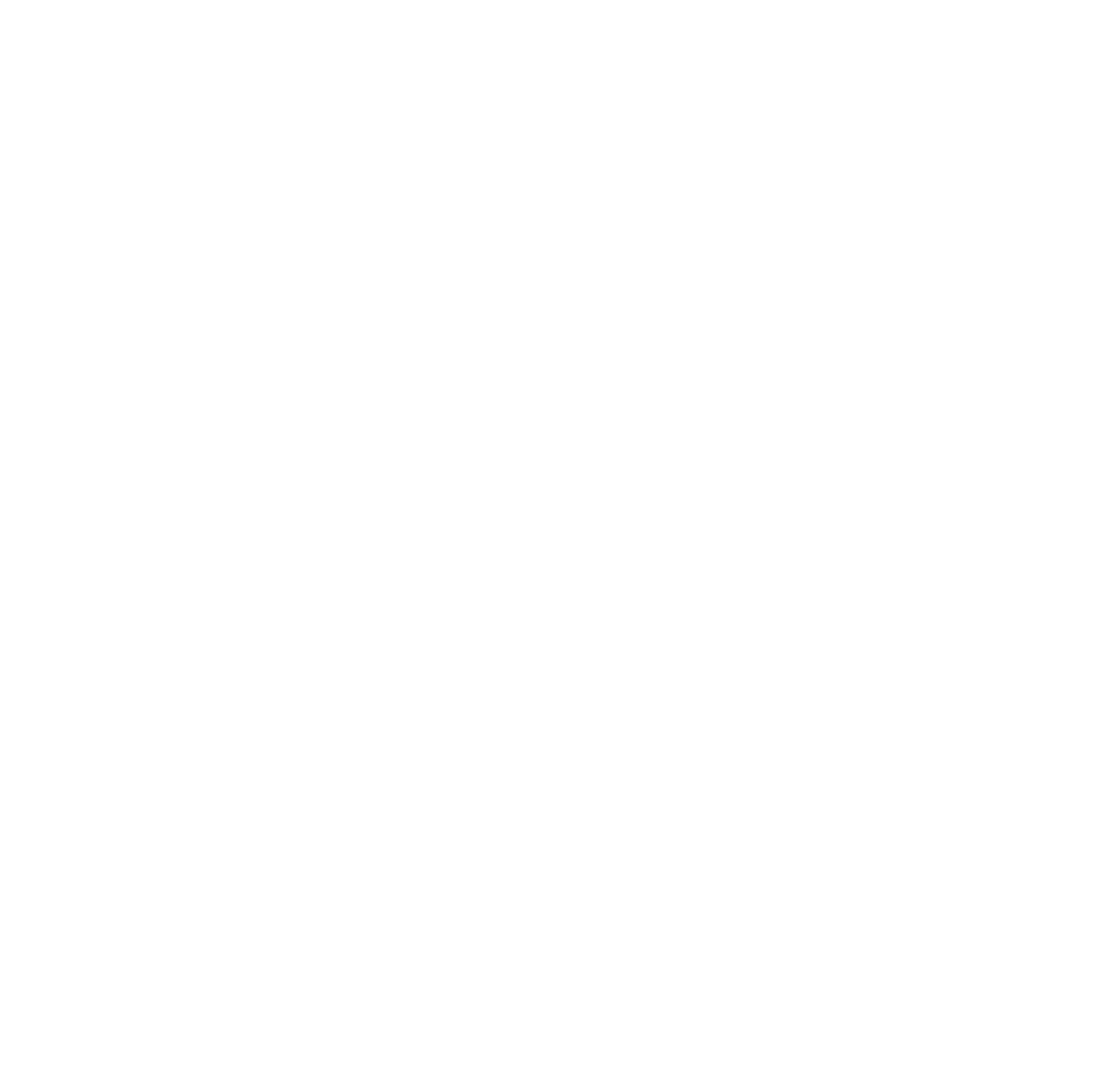
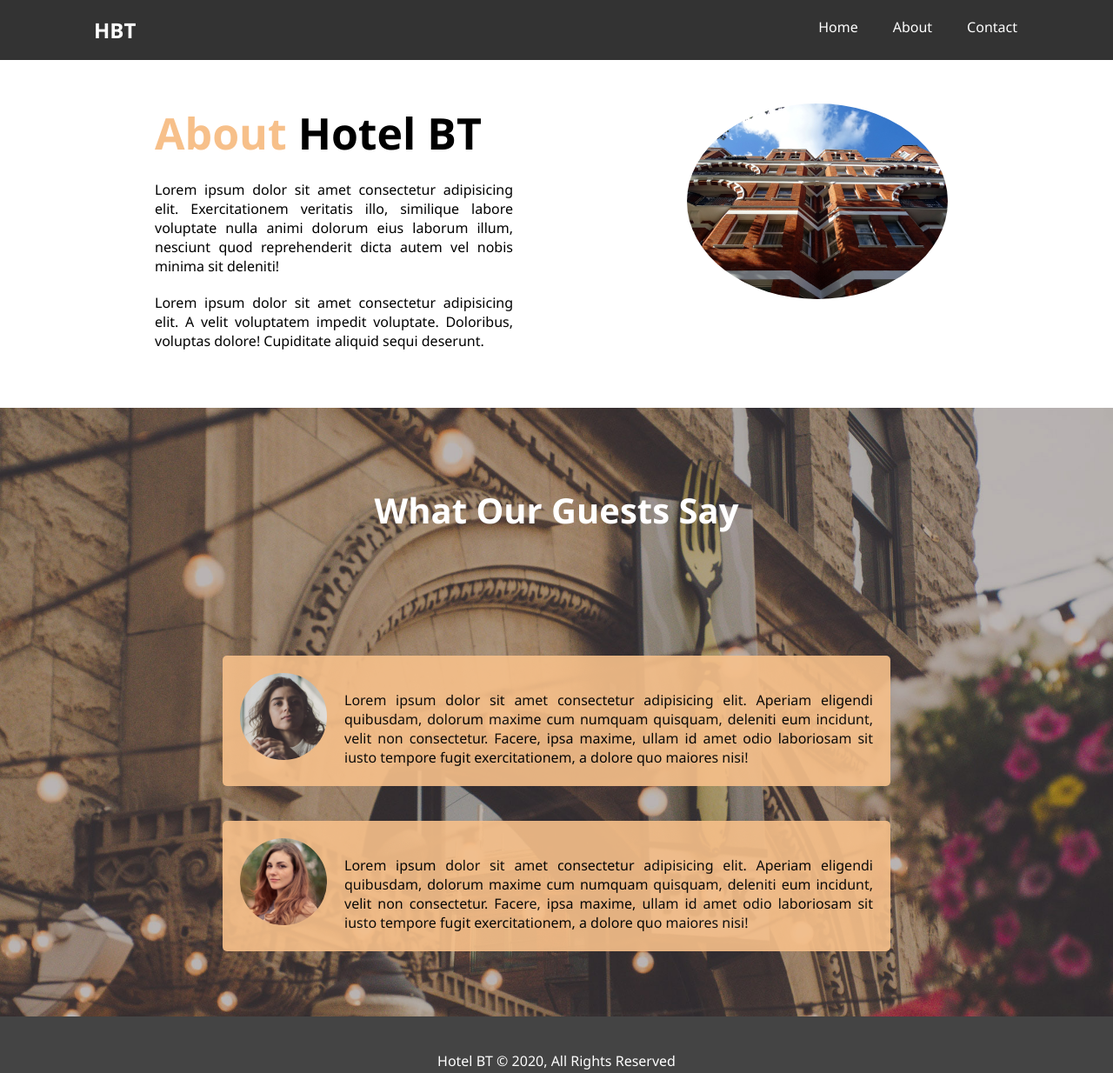
Before and after one commit to AsifJoarder/Full-Stack-Web-Development-MERN-, a plain HTML site: page CSS/Hotel Website/about.html in a window 1280 px wide. Shown: the whole page at 87% size. Before the commit the page ends 800 px from the top, so only its background shows below. Drawn offline with Linux system fonts and the light colour scheme.

Commit message:
About Page Done

```diff
--- a/CSS/Hotel Website/Style/style.css
+++ b/CSS/Hotel Website/Style/style.css
@@ -85,6 +85,11 @@ body {
     background: #444;
     color: #f7c08a;
 }
+
+
+/*
+=======   Designing Home Page ======
+*/
 
 
 /* Showcase Section */
@@ -193,6 +198,10 @@ body {
     margin-top: 20px;
 }
 
+.history-container {
+    margin-top: 100px;
+}
+
 
 /* features section design */
 
@@ -225,3 +234,105 @@ body {
 #main-footer p {
     padding-top: 40px;
 }
+
+
+/*
+=======   Designing About Page ======
+*/
+
+/* About Section */
+
+
+#about-info {
+    background: #fff;
+    height: 400px;
+    overflow: hidden;
+    width: 80%;
+    margin: auto;
+}
+
+#about-info .left {
+    float: left;
+    width: 50%;
+    min-height: 100%;
+    padding: 50px;
+}
+
+#about-info .right {
+
+    float: right;
+    width: 50%;
+
+}
+
+#about-info img {
+    display: inline-block;
+    border-radius: 50%;
+    width: 300px;
+    margin-left: 150px;
+    margin-top: 50px;
+
+}
+
+#about-info .left h1 {
+    font-size: 50px;
+
+}
+
+#about-info .left p {
+    text-align: justify;
+    padding-top: 20px;
+
+}
+
+
+/* Testimonial Section */
+
+
+#testimonials {
+    background: url("/Images/test-bg.jpg") no-repeat center center/cover;
+    height: 700px;
+}
+
+.testimonial {
+    height: 150px;
+    overflow: hidden;
+    width: 60%;
+    margin: 40px auto;
+    background: #f7c08a;
+    opacity: 0.9;
+    border-radius: 5px;
+
+
+}
+
+.testimonial img {
+    width: 100px;
+    float: left;
+    border-radius: 50%;
+    margin: 20px;
+
+}
+
+.testimonial p {
+    text-align: justify;
+    margin: 40px 20px;
+}
+
+#testimonials .testimonial-container {
+
+    padding-top: 100px;
+}
+
+#testimonials .title {
+
+    width: 80%;
+    margin: auto;
+    padding-top: 90px;
+}
+
+#testimonials .title h1{
+    font-size: 40px;
+    color: #fff;
+    text-align: center;
+}
--- a/CSS/Hotel Website/about.html
+++ b/CSS/Hotel Website/about.html
@@ -0,0 +1,74 @@
+<!DOCTYPE html>
+<html lang="en">
+<head>
+    <meta charset="UTF-8">
+    <meta name="viewport" content="width=device-width, initial-scale=1.0">
+    <title>Hotel BT | About</title>
+    <!-- Font Awesome Link -->
+    <link rel="stylesheet" href="Fonts/font-awesome-4.7.0/css/font-awesome.min.css">
+    <link rel="stylesheet" href="Style/style.css">
+</head>
+<body>
+
+    <!-- NAVBAR -->
+
+    <nav id="navbar">
+        <div class="container">
+            <h1 id="logo"><a href="index.html">HBT</a></h1>
+        <ul id="menu">
+            <li><a href="index.html">Home</a></li>
+            <li><a href="about.html">About</a></li>
+            <li><a href="contact.html">Contact</a></li>
+        </ul>
+        </div>
+    </nav>
+    <div class="clr"></div>
+
+
+    <!-- About Section -->
+
+    <section id="about-info">
+        <div class="about-info-container">
+            <div class="left">
+                <h1> <span class="text-primary"> About </span>Hotel BT</h1>
+                <p>Lorem ipsum dolor sit amet consectetur adipisicing elit. Exercitationem veritatis illo, similique labore voluptate nulla animi dolorum eius laborum illum, nesciunt quod reprehenderit dicta autem vel nobis minima sit deleniti!</p>
+                <p>Lorem ipsum dolor sit amet consectetur adipisicing elit. A velit voluptatem impedit voluptate. Doloribus, voluptas dolore! Cupiditate aliquid sequi deserunt.</p>
+            </div>
+            <div class="right">
+                <img src="Images/photo-2.jpg" alt="">
+            </div>
+        </div>
+    </section>
+
+    <div class="clr"></div>
+
+    <!-- Testimonial Section -->
+
+    <section id="testimonials">
+        <div class="title">
+            <h1>What Our Guests Say</h1>
+        </div>
+        <div class="testimonial-container">
+            <div class="testimonial">
+                <img src="Images/person-2.jpg" alt="">
+                <p>Lorem ipsum dolor sit amet consectetur adipisicing elit. Aperiam eligendi quibusdam, dolorum maxime cum numquam quisquam, deleniti eum incidunt, velit non consectetur. Facere, ipsa maxime, ullam id amet odio laboriosam sit iusto tempore fugit exercitationem, a dolore quo maiores nisi!</p>
+            </div>
+            <div class="testimonial">
+                <img src="Images/person-1.jpg" alt="">
+                <p>Lorem ipsum dolor sit amet consectetur adipisicing elit. Aperiam eligendi quibusdam, dolorum maxime cum numquam quisquam, deleniti eum incidunt, velit non consectetur. Facere, ipsa maxime, ullam id amet odio laboriosam sit iusto tempore fugit exercitationem, a dolore quo maiores nisi!</p>
+            </div>
+        </div>
+    </section>
+
+
+
+
+    <div class="clr"></div>
+  <!-- Footer -->
+
+    <footer   id="main-footer">
+      <p>Hotel BT &copy; 2020, All Rights Reserved</p>
+    </footer>
+
+</body>
+</html>
```
Also changed, not shown: CSS/Hotel Website/contact.html (+84 -0 lines), CSS/Hotel Website/index.html (+7 -5 lines).
